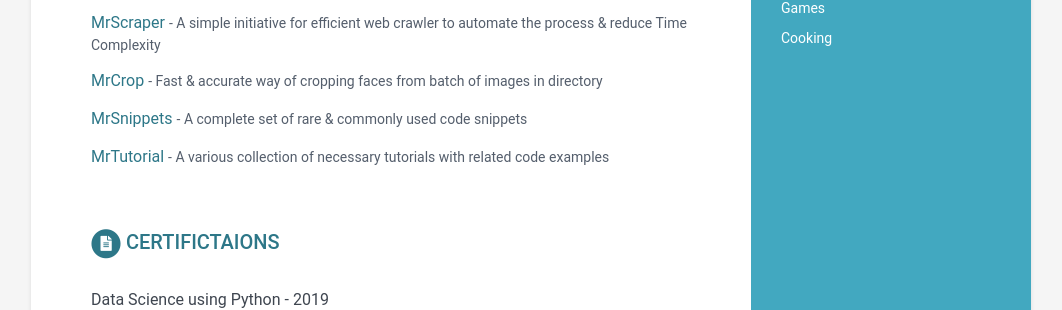
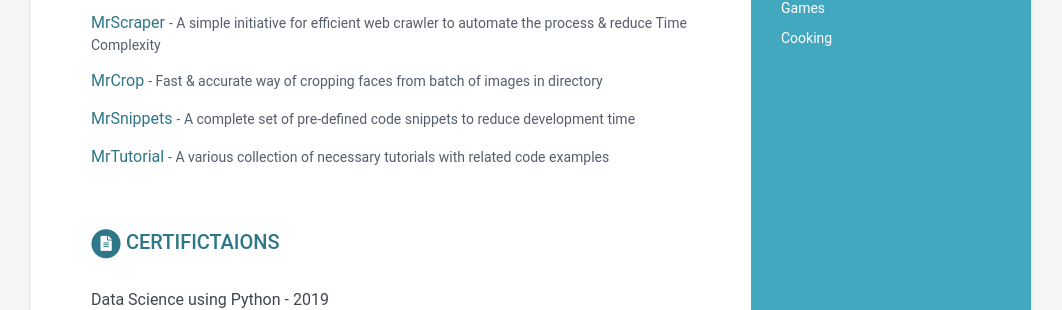
Before and after one commit to dhamodharanrk/online-cv, a Jekyll site: the page built from index.html, in a window 1280 px wide. Shown: the part 1077-1387 px from the top of the page, without its empty margins (109-1171 px from the left). Built offline with Jekyll 4.4.1, drawn with Linux system fonts in a browser that asks for light colours.

Commit message:
Update css

```diff
--- a/_data/data.yml
+++ b/_data/data.yml
@@ -140,7 +140,7 @@ projects:
 
       - title: MrSnippets
         link: "https://pypi.org/project/MrSnippets/"
-        tagline: "A complete set of rare & commonly used code snippets"
+        tagline: "A complete set of pre-defined code snippets to reduce development time"
 
       - title: MrTutorial
         link: "https://dhamodharanrk.github.io/MrTutorial/"
```
